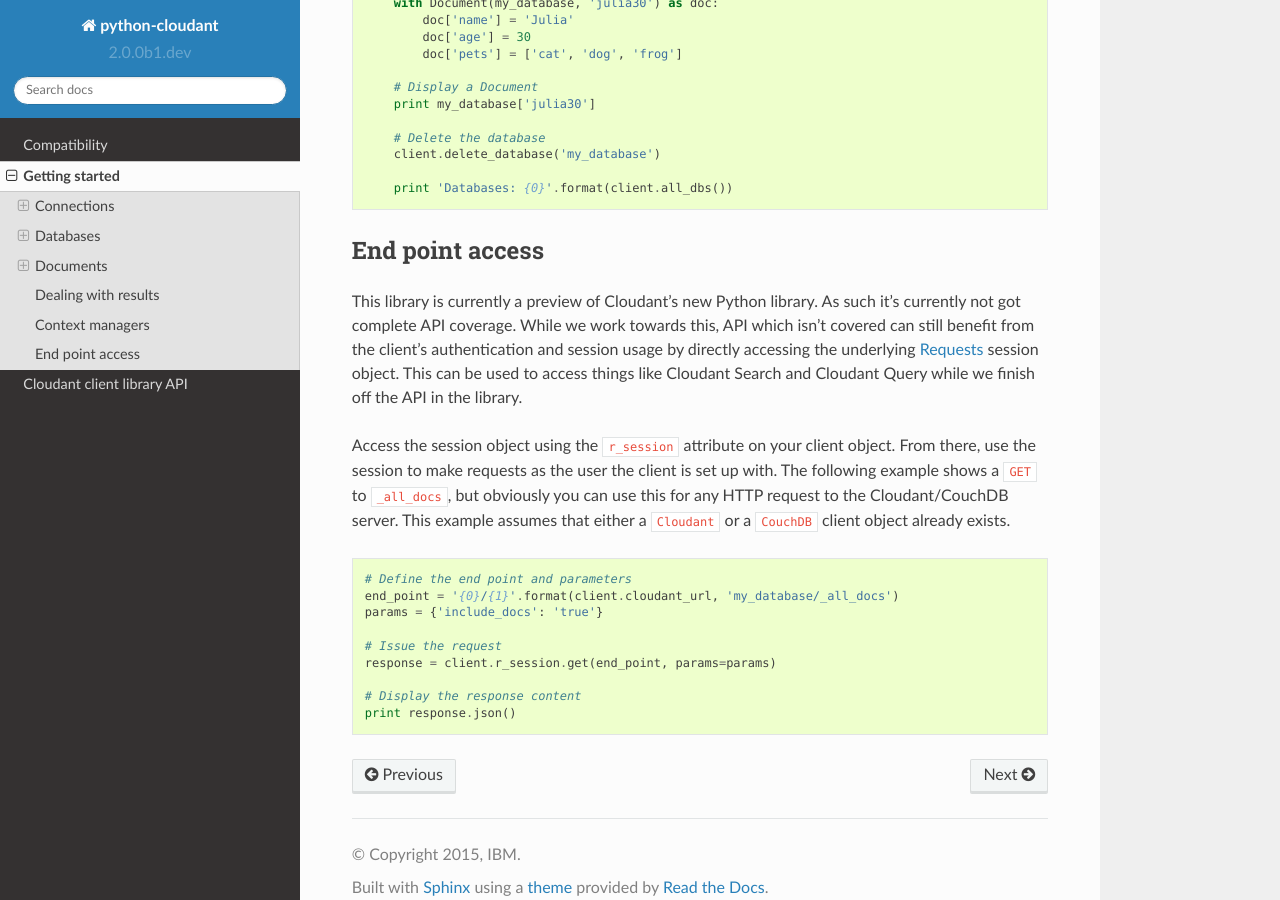
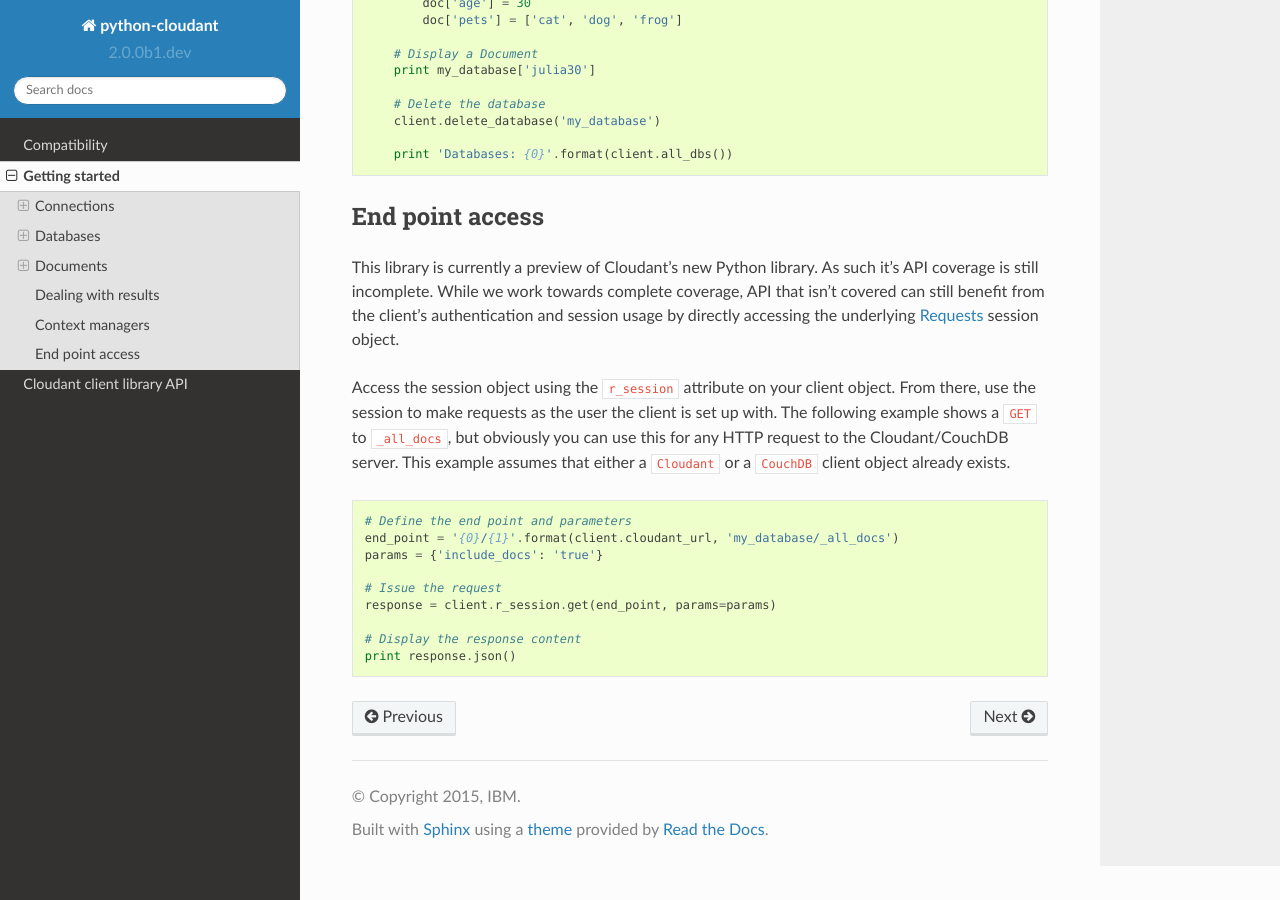
Before and after one commit to cloudant/python-cloudant, a Sphinx documentation site: the page built from docs/getting_started.rst, in a window 1280 px wide and 900 px high, scrolled down 4629 px. Built offline with Sphinx 7.4.7 and the Read the Docs theme 2.0.0, drawn with Linux system fonts in a browser that asks for light colours; some of the changed text lies outside the part shown.

Commit message:
Change getting_started.rst
- Remove unnecessary import from Update Document example
- Remove wording referring to unsupported Query functionality

```diff
--- a/docs/getting_started.rst
+++ b/docs/getting_started.rst
@@ -155,8 +155,6 @@ Update a document
 
 .. code-block:: python
 
-    from cloudant.document import Document
-
     # First retrieve the document
     my_document = my_database['julia30']
 
@@ -280,11 +278,10 @@ End point access
 ****************
 
 This library is currently a preview of Cloudant's new Python library. As such
-it's currently not got complete API coverage. While we work towards this, API
-which isn't covered can still benefit from the client's authentication and
-session usage by directly accessing the underlying Requests_ session object.
-This can be used to access things like Cloudant Search and Cloudant Query while
-we finish off the API in the library.
+it's API coverage is still incomplete. While we work towards complete
+coverage, API that isn't covered can still benefit from the client's
+authentication and session usage by directly accessing the underlying Requests_
+session object.
 
 Access the session object using the ``r_session`` attribute on your client
 object. From there, use the session to make requests as the user the client is
```
